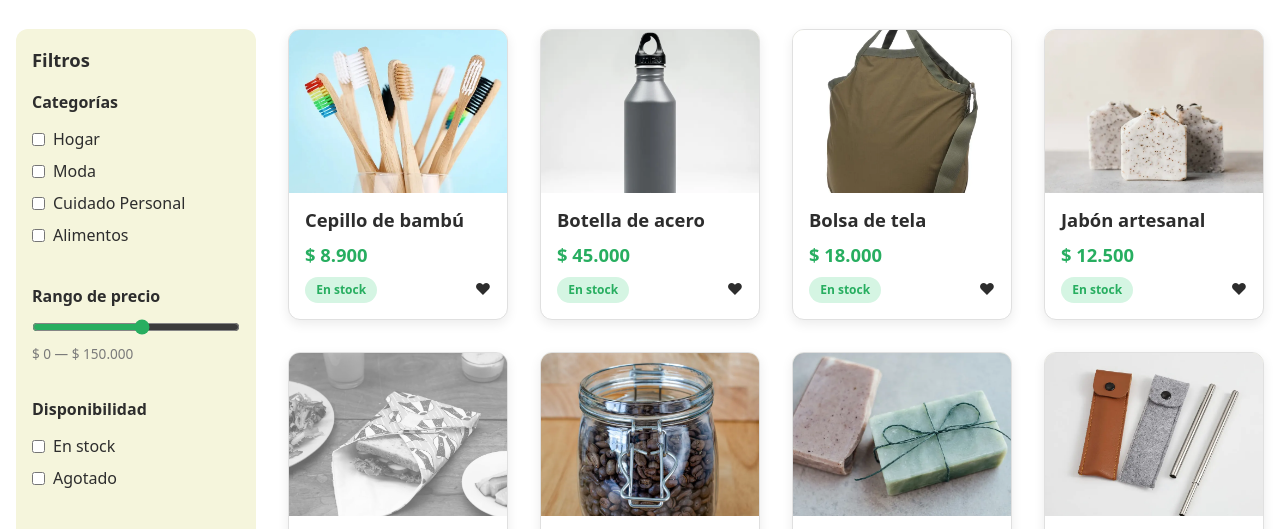
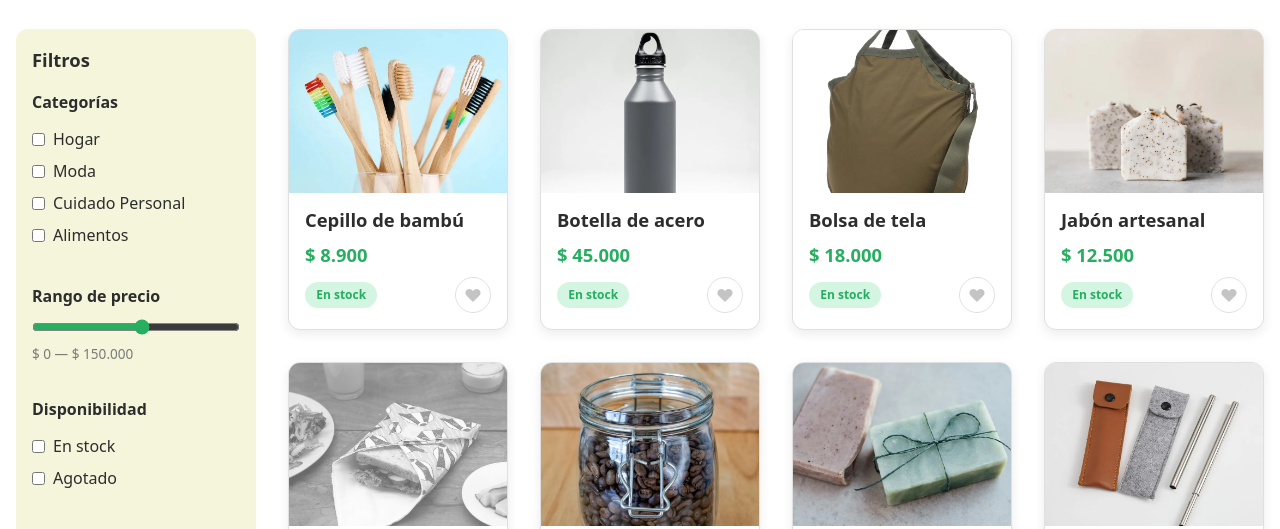
Before and after one commit to judatasgar/EcoMarket_JDANIEL_TAPIAS, a plain HTML site: page views/productos.html in a window 1280 px wide. Shown: the part 224-753 px from the top of the page. Drawn offline with Linux system fonts and the light colour scheme.

Commit message:
Feat: botón de favoritos con :target y :active

```diff
--- a/css/animations.css
+++ b/css/animations.css
@@ -43,3 +43,12 @@
 .buscador__campo {
   transition: border-color var(--transicion), background-color var(--transicion);
 }
+
+/* El corazón late un poco al presionarlo */
+.favorito {
+  transition: color var(--transicion), background-color var(--transicion), transform 0.15s ease;
+}
+
+.favorito:active {
+  transform: scale(0.85);
+}
--- a/css/components.css
+++ b/css/components.css
@@ -234,3 +234,31 @@
   background-color: #eeeeee;
   color: var(--texto-suave);
 }
+
+/* ===== FAVORITO ===== */
+/* El corazón se pone rojo cuando su tarjeta es el :target, o mientras lo presionas con :active (Vista B: Botón Favoritos) */
+.tarjeta {
+  scroll-margin-top: 6rem;            /* al saltar con #producto-x, que no quede tapada por el header */
+}
+
+.favorito {
+  display: grid;
+  place-items: center;
+  width: 2.25rem;
+  height: 2.25rem;
+  border: 1px solid var(--borde);
+  border-radius: 50%;
+  font-size: 1.1rem;
+  color: #c4c4c4;
+}
+
+.favorito:hover {
+  color: var(--error);
+}
+
+.tarjeta:target .favorito,
+.favorito:active {
+  color: var(--error);
+  border-color: var(--error);
+  background-color: #fdecea;
+}
```
